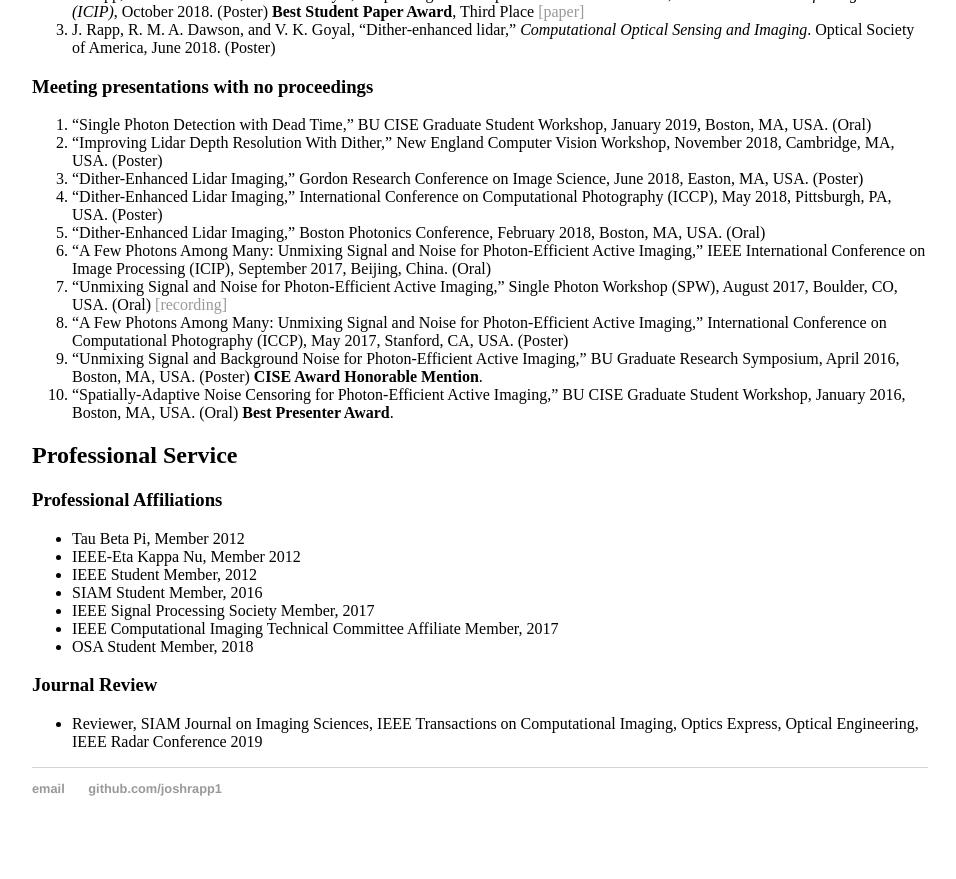
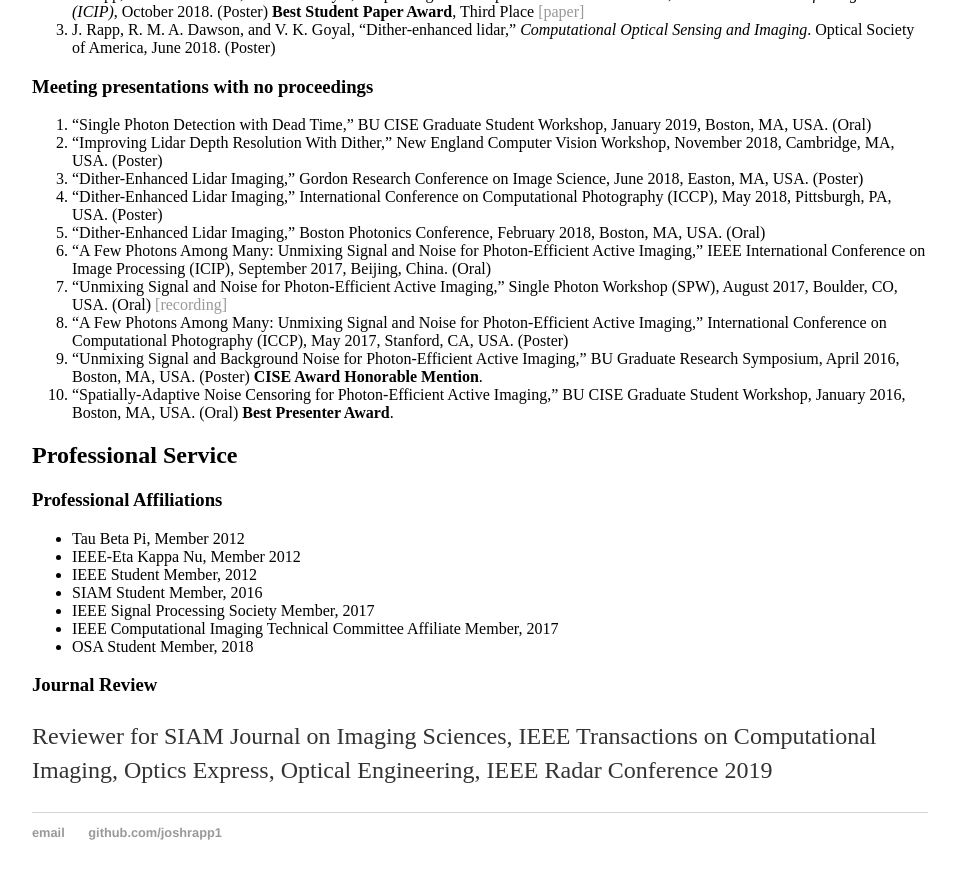
Before and after one commit to joshrapp1/joshrapp1.github.io, a Jekyll site: the page built from cv/index.md, in a window 1280 px wide and 900 px high, scrolled down 1316 px. Shown: the top 879 px of the window, without its empty margins (160-1116 px from the left). Built offline with Jekyll 4.4.1, drawn with Linux system fonts in a browser that asks for light colours; our own code applies the rules of GitHub Pages for plain Markdown files; before the commit the page ends 2172 px from its top, so only the background shows below that.

Commit message:
Update index.md

```diff
--- a/cv/index.md
+++ b/cv/index.md
@@ -90,4 +90,4 @@
 * OSA Student Member, 2018
 
 ### Journal Review
-* Reviewer, SIAM Journal on Imaging Sciences, IEEE Transactions on Computational Imaging, Optics Express, Optical Engineering, IEEE Radar Conference 2019
+Reviewer for SIAM Journal on Imaging Sciences, IEEE Transactions on Computational Imaging, Optics Express, Optical Engineering, IEEE Radar Conference 2019
```
